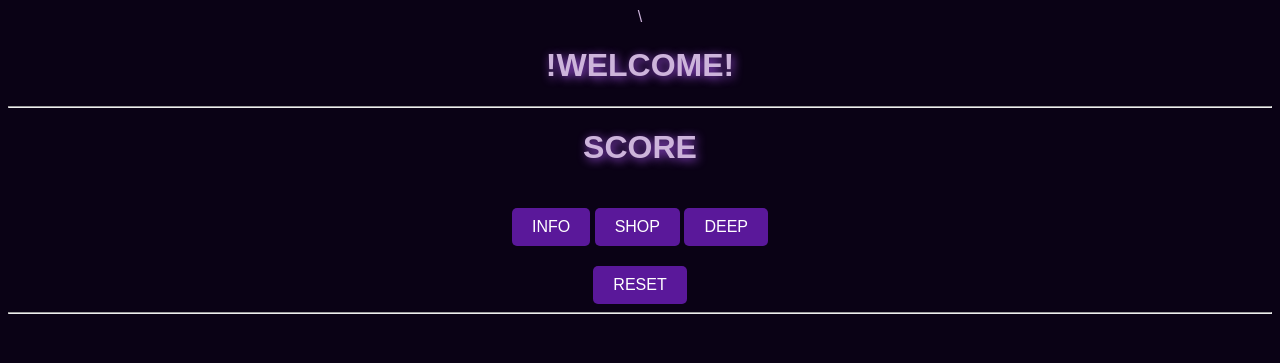
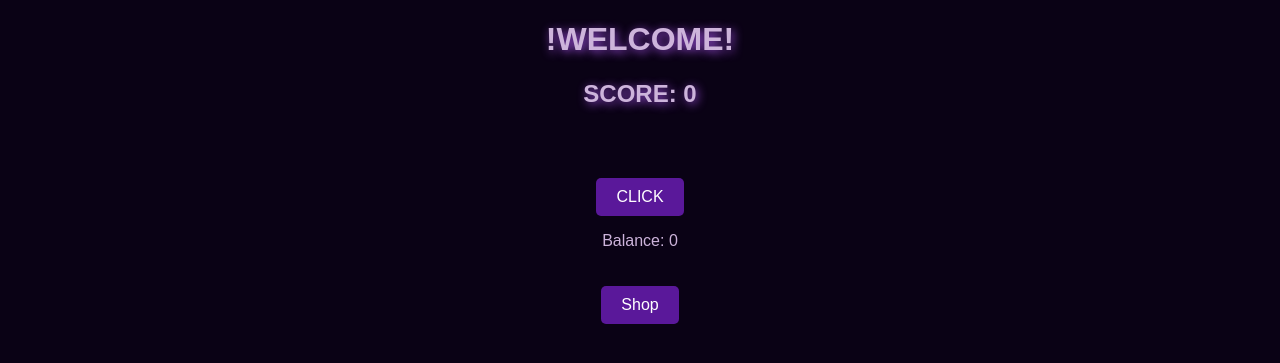
Before and after one commit to ar1ter/webcliker_logika, a Flask app: page / in a window 1280 px wide. Shown: the top 363 px of the page. Run offline with Flask 3, Linux system fonts and the light colour scheme.

Commit message:
index.html

```diff
--- a/templates/index.html
+++ b/templates/index.html
@@ -1,32 +1,31 @@
 <!DOCTYPE html>
-<html lang="uk">
+<html lang="en">
 <head>
-    <meta charset="UTF-8">
-    <meta name="viewport" content="width=device-width, initial-scale=1.0">
-    <link rel="stylesheet" href="{{ url_for('static', filename='style.css') }}">\
-    <title>deep-clicker</title>
+	<meta charset="UTF-8">
+	<meta name="viewport" content="width=device-width, initial-scale=1.0">
+	<title>Flask Clicker</title>
+	<link rel="stylesheet" href="{{ url_for('static', filename='style.css') }}">
 </head>
 <body>
-    <h1 class="welcome">!WELCOME!</h1>
-    <hr>
-    <h1 class="score">SCORE</h1>
-        <button class="button_info">INFO</button>
-    </span>
+	<h1>!WELCOME!</h1>
+	<h2>SCORE: <span id="score">0</span></h2>
 
-    <span class="shop">
-        <button class="button_shop">SHOP</button>
-    </span>
+	<div id="game-container">
+		<button id="click-button">CLICK</button>
+	</div>
 
-    <span class="button_wrapper">
-        <button class="circle_button">DEEP</button>
-    </span>
+	<p>Balance: <span id="balance">0</span></p>
 
-    <footer>
-    <span class="reset">
-        <button class="button_reset">RESET</button>
-    </span>
-    <hr>
-    </footer>
+	<button id="shop-button">Shop</button>
+
+	<div id="shop-menu" class="hidden">
+		<h3>Shop</h3>
+		<button id="buy-autoclicker">Buy Autoclicker (100 coins)</button>
+		<button id="buy-multiplier">Buy Double Click (20 coins)</button>
+		<button id="buy-booster">Buy Booster x2 (50 coins, 10 sec)</button>
+		<button id="close-shop">Close</button>
+	</div>
+
+	<script src="{{ url_for('static', filename='script.js') }}"></script>
 </body>
-
 </html>
```
